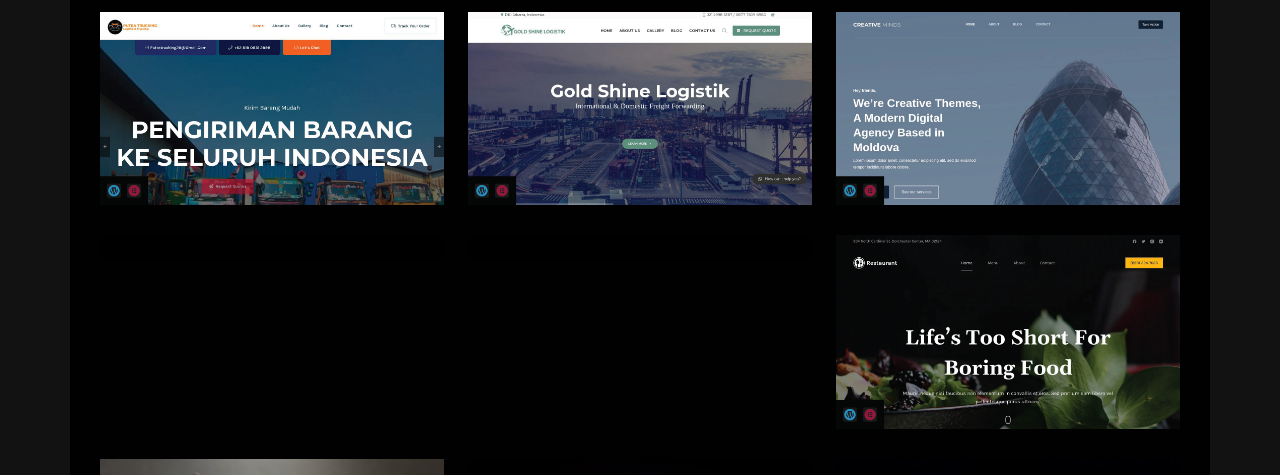
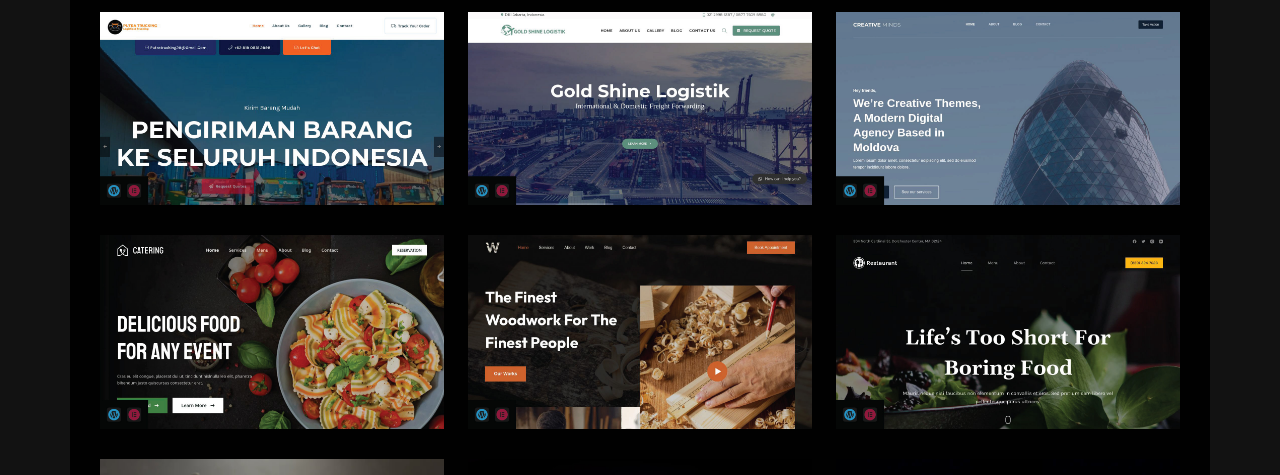
Before and after one commit to nubysxyz/nubys.github.io, a plain HTML site: page index.html in a window 1280 px wide. Both pictures are taken after a click on the link "Portfolio". Shown: the part 262-737 px from the top of the page. Drawn offline with nearby package versions, Linux system fonts and the light colour scheme.

Commit message:
Update index.html

```diff
--- a/index.html
+++ b/index.html
@@ -603,7 +603,7 @@
 
                 <div class="col-lg-4 col-md-6 portfolio-item filter-web">
                     <div class="portfolio-wrap">
-                        <img src="assets/img/portfolio/portfolio-4-catering-nubys" class="img-fluid" alt="">
+                        <img src="assets/img/portfolio/portfolio-4-catering-nubys.jpg" class="img-fluid" alt="">
                         <div class="portfolio-info">
                             <h4>Catering</h4>
                             <p>Web Catering</p>
@@ -617,12 +617,12 @@
 
                 <div class="col-lg-4 col-md-6 portfolio-item filter-web">
                     <div class="portfolio-wrap">
-                        <img src="assets/img/portfolio/portfolio-5-wood-nubys" class="img-fluid" alt="">
+                        <img src="assets/img/portfolio/portfolio-5-wood-nubys.jpg" class="img-fluid" alt="">
                         <div class="portfolio-info">
                             <h4>Wood</h4>
                             <p>Web Wood</p>
                             <div class="portfolio-links">
-                                <a href="assets/img/portfolio/portfolio-5-wood-nubys" data-gallery="portfolioGallery" class="portfolio-lightbox" title="Wood"><i class="bx bx-plus"></i></a>
+                                <a href="assets/img/portfolio/portfolio-5-wood-nubys.jpg" data-gallery="portfolioGallery" class="portfolio-lightbox" title="Wood"><i class="bx bx-plus"></i></a>
                                 <a href="portfolio-details.html" data-gallery="portfolioDetailsGallery" data-glightbox="type: external" class="portfolio-details-lightbox" title="Portfolio Details"><i class="bx bx-link"></i></a>
                             </div>
                         </div>
```
